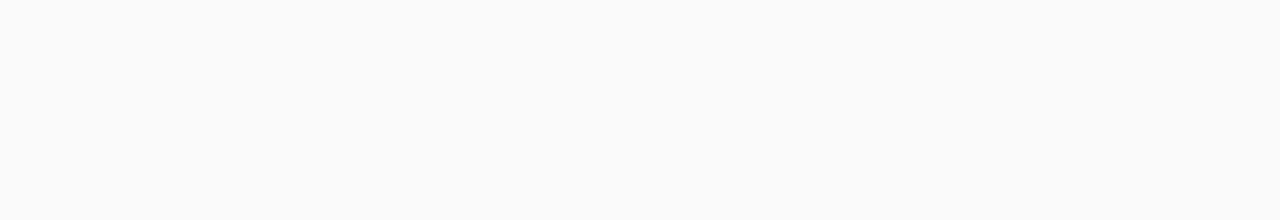
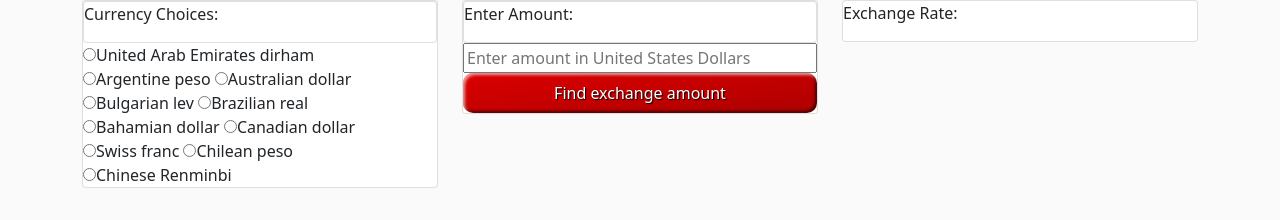
Before and after one commit to Bradbuchholz/apiProject, a website built with webpack: page src/index.html in a window 1280 px wide. Built offline with nearby package versions, Linux system fonts and the light colour scheme.

Commit message:
update index.html

```diff
--- a/src/index.html
+++ b/src/index.html
@@ -14,7 +14,40 @@
   <div class="container">
     <form id="exchange">
       <div class="row">
-
+        <div class="col-lg">
+          <div class="card" id="rateOutput">
+            <div class="card" id="banner1Text">
+              <p>Currency Choices:</p>
+            </div>
+            <div id="choose">
+              <label><input type="radio" id="AED" value="AED" name="currencies">United Arab Emirates dirham</label>
+              <label><input type="radio" id="ARS" value="ARS" name="currencies">Argentine peso</label>
+              <label><input type="radio" id="AUD" value="AUD" name="currencies">Australian dollar</label>
+              <label><input type="radio" id="BGN" value="BGN" name="currencies">Bulgarian lev</label>
+              <label><input type="radio" id="BRL" value="BRL" name="currencies">Brazilian real</label>
+              <label><input type="radio" id="BSD" value="BSD" name="currencies">Bahamian dollar</label>
+              <label><input type="radio" id="CAD" value="CAD" name="currencies">Canadian dollar</label>
+              <label><input type="radio" id="CHF" value="CHF" name="currencies">Swiss franc</label>
+              <label><input type="radio" id="CLP" value="CLP" name="currencies">Chilean peso</label>
+              <label><input type="radio" id="CNY" value="CNY" name="currencies">Chinese Renminbi</label>
+            </div>
+          </div>
+        </div>
+        <div class="col-lg">
+          <div class="card" id="userEntry">
+            <div class="card" id="banner2Text">
+              <p>Enter Amount:</p>
+            </div>
+            <input type="number" id="usDollar" placeholder="Enter amount in United States Dollars">
+            <button type="submit" id="findRate" class="btn btn-success">Find exchange amount</button>
+          </div>
+        </div>
+        <div class="col-lg">
+          <div class="card" id="exchangeOutcome">
+            <p>Exchange Rate:</p>
+          </div>
+          <div id="displayExchange"></div>
+        </div>
       </div>
     </form>
   </div>
```
